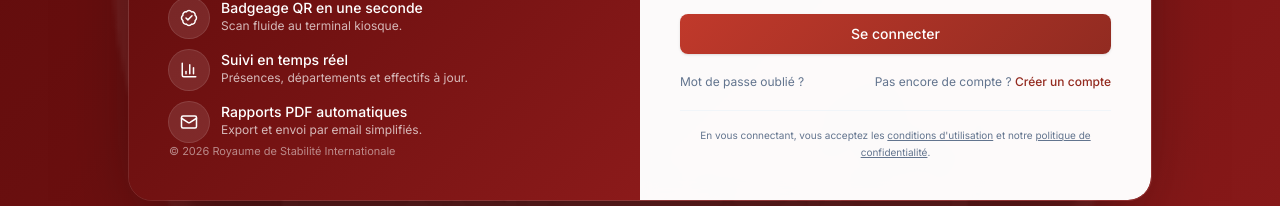
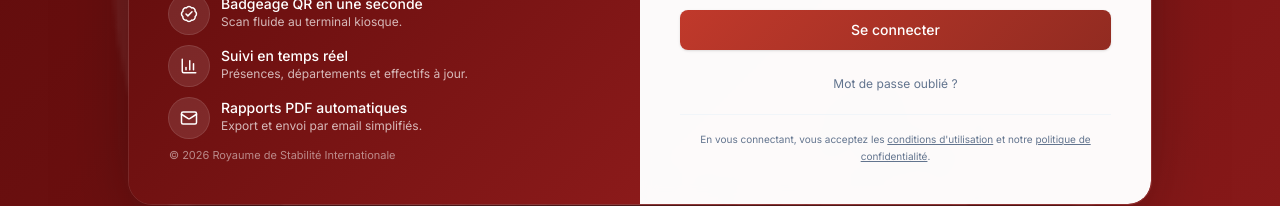
Before and after one commit to CharlyDelta225/RsiCodeQrApp, a React (Vite) app in the folder frontend/dashboard/: page /login in a window 1280 px wide. Shown: the part 429-635 px from the top of the page. Built offline with nearby package versions, Linux system fonts and the light colour scheme; no server answers.

Commit message:
Simplify LoginPage by removing account creation link
Removed unnecessary account creation prompt from LoginPage.

```diff
--- a/frontend/dashboard/src/pages/LoginPage.jsx
+++ b/frontend/dashboard/src/pages/LoginPage.jsx
@@ -198,16 +198,10 @@ export default function LoginPage() {
               {loading ? "Connexion…" : "Se connecter"}
             </Btn>
 
-            <div className="flex flex-col sm:flex-row sm:items-center sm:justify-between gap-2 text-center sm:text-left">
+            <div className="text-center">
               <Link to="/oublie" className="text-xs text-slate-500 hover:text-bordeaux-700 transition-colors">
                 Mot de passe oublié ?
               </Link>
-              <p className="text-xs text-slate-500">
-                Pas encore de compte ?{" "}
-                <Link to="/inscription" className="font-medium text-bordeaux-700 hover:text-bordeaux-800 transition-colors">
-                  Créer un compte
-                </Link>
-              </p>
             </div>
 
             <p className="text-center text-[10px] leading-relaxed text-slate-500 border-t border-slate-100 pt-4">
```
